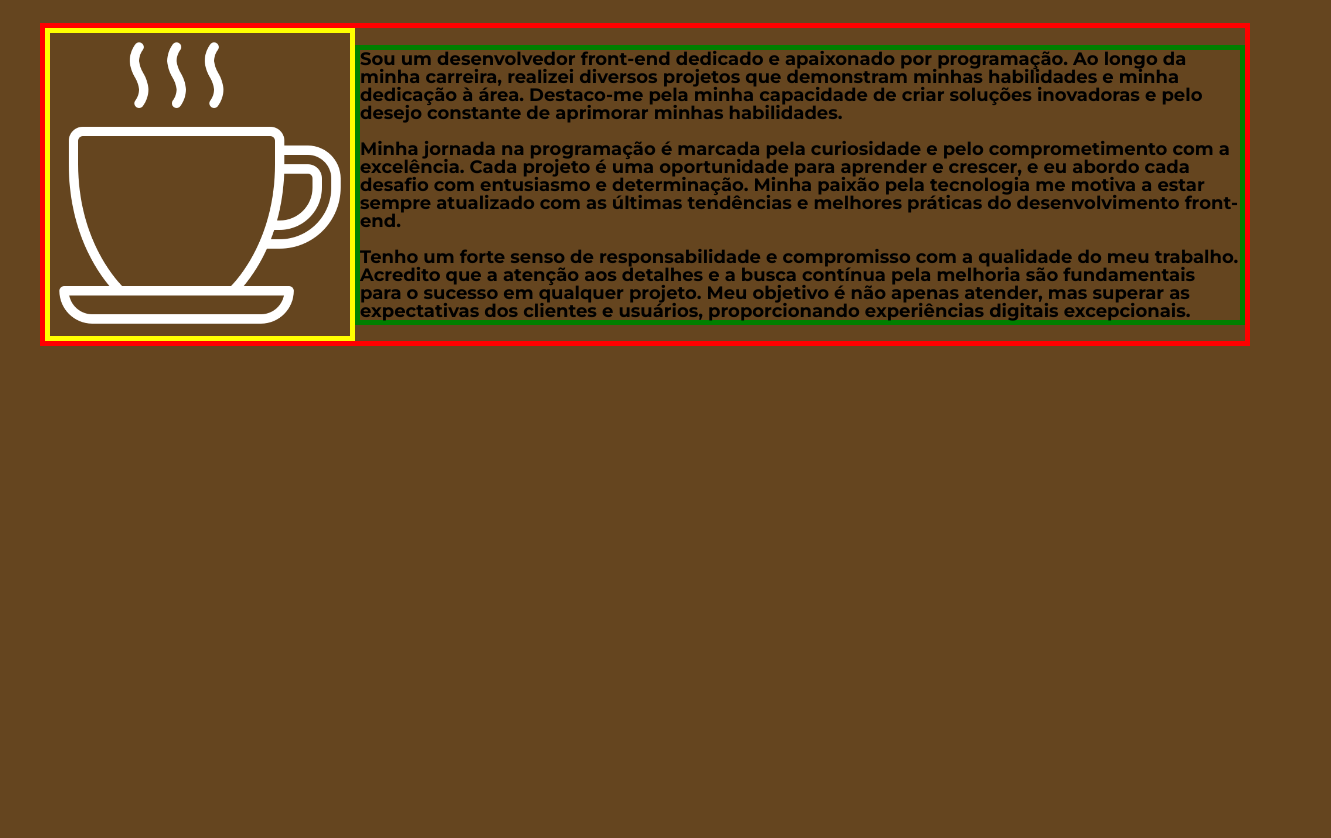
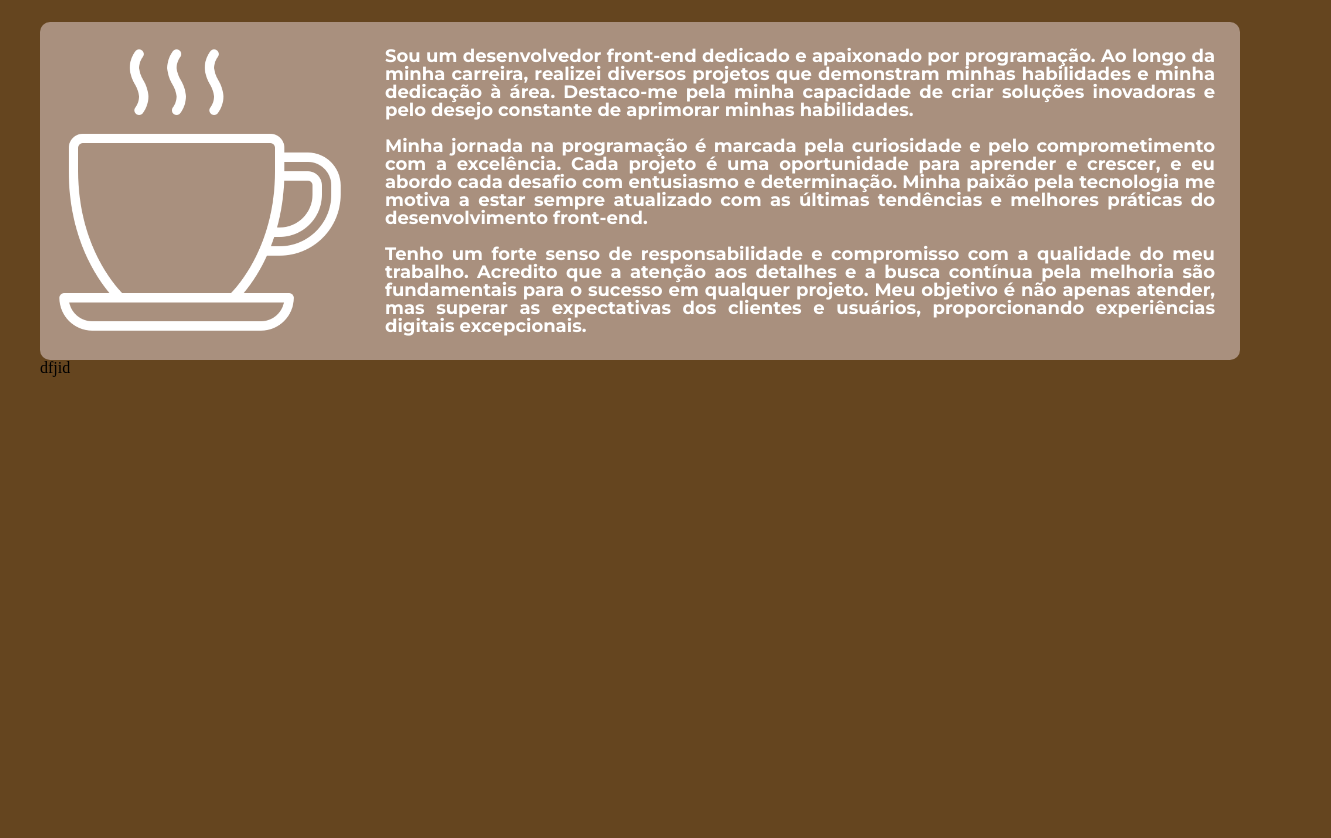
Before and after one commit to Clebers0nCS/Portifolio-Cleberson, a plain HTML site: page index.html in a window 1280 px wide. Shown: the part 433-1271 px from the top of the page, 1331 px wide, since content can reach past the window. Before the commit the page ends 800 px from the top, so only its background shows below. Drawn offline with Linux system fonts and the light colour scheme.

Commit message:
O
Adicionei partes importantes da estrutura do CSS

```diff
--- a/css/estilo.css
+++ b/css/estilo.css
@@ -1,21 +1,32 @@
 
 @import url('colors.css');
+
+html {
+    scroll-behavior: smooth; /* Ativa a scrollagem suave */
+}
+
 body {
     background-color: #65451F;
 }
 
+section {
+    scroll-margin-top: 80px; /* Define a margem de scroll para o topo das seções */
+}
 .container {
     max-width: 1200px;
     margin: 0 auto;
-
+    padding-top: 80px;
 }
 
 .menuInicio {
     width: 100%;
     height: 30px;
     padding: 2%;
-    position: sticky;
+    position: fixed;
+    top: 0;
+    left: 0;
     background-color: var(--fundo-cor);
+    z-index: 1000;
 }
 
 .menuInicio ul {
@@ -116,16 +127,23 @@ body {
     width: 100%;
     margin-top: 3%;
     height: auto;
-    border: 5px red solid;
+    background-color: #A9907E;
+    border-radius: 10px;
 }
 
 .img-coffe {
-    border: 5px yellow solid;
+    margin: 10px;
 }
 
 .texto-sobremim {
     font-size: 18px;
     font-weight: 700;
+    padding: 25px;
+    text-align: justify;
     font-family: Montserrat;
-    border: 5px green solid;
+    color: var(--cor-texto);
 }
+
+.conteudoprojetos {
+    height: 2000px;
+}
--- a/index.html
+++ b/index.html
@@ -19,8 +19,8 @@
     <header>
       <nav class="menuInicio">
         <ul>
-          <li><a href="#">Sobre mim</a></li>
-          <li><a href="#">Projetos</a></li>
+          <li><a href="#sobre-mim">Sobre mim</a></li>
+          <li><a href="#projetos">Projetos</a></li>
           <li><a href="#">Habilidades</a></li>
           <li><a href="#"> Contato</a></li>
         </ul>
@@ -43,16 +43,40 @@
       </div>
       <section id="sobre-mim">
         <div class="sobremim">
-            <div class="img-logo img-coffe"><img src="/imagem/tea-cup_5402782.png" alt="coffe"></div>
-            <div class="texto-sobremim">
-                <p>Sou um desenvolvedor front-end dedicado e apaixonado por programação. Ao longo da minha carreira, realizei diversos projetos que demonstram minhas habilidades e minha dedicação à área. Destaco-me pela minha capacidade de criar soluções inovadoras e pelo desejo constante de aprimorar minhas habilidades.<br><br>
+          <div class="img-logo img-coffe">
+            <img src="/imagem/tea-cup_5402782.png" alt="coffe" />
+          </div>
+          <div class="texto-sobremim">
+            <p>
+              Sou um desenvolvedor front-end dedicado e apaixonado por
+              programação. Ao longo da minha carreira, realizei diversos
+              projetos que demonstram minhas habilidades e minha dedicação à
+              área. Destaco-me pela minha capacidade de criar soluções
+              inovadoras e pelo desejo constante de aprimorar minhas
+              habilidades.<br /><br />
 
-                    Minha jornada na programação é marcada pela curiosidade e pelo comprometimento com a excelência. Cada projeto é uma oportunidade para aprender e crescer, e eu abordo cada desafio com entusiasmo e determinação. Minha paixão pela tecnologia me motiva a estar sempre atualizado com as últimas tendências e melhores práticas do desenvolvimento front-end.<br><br>
+              Minha jornada na programação é marcada pela curiosidade e pelo
+              comprometimento com a excelência. Cada projeto é uma oportunidade
+              para aprender e crescer, e eu abordo cada desafio com entusiasmo e
+              determinação. Minha paixão pela tecnologia me motiva a estar
+              sempre atualizado com as últimas tendências e melhores práticas do
+              desenvolvimento front-end.<br /><br />
 
-                    Tenho um forte senso de responsabilidade e compromisso com a qualidade do meu trabalho. Acredito que a atenção aos detalhes e a busca contínua pela melhoria são fundamentais para o sucesso em qualquer projeto. Meu objetivo é não apenas atender, mas superar as expectativas dos clientes e usuários, proporcionando experiências digitais excepcionais.</p>
-            </div>
+              Tenho um forte senso de responsabilidade e compromisso com a
+              qualidade do meu trabalho. Acredito que a atenção aos detalhes e a
+              busca contínua pela melhoria são fundamentais para o sucesso em
+              qualquer projeto. Meu objetivo é não apenas atender, mas superar
+              as expectativas dos clientes e usuários, proporcionando
+              experiências digitais excepcionais.
+            </p>
+          </div>
         </div>
+      </section>
 
+      <section id="projetos">
+        <div class="conteudoprojetos">
+            dfjid
+        </div>
       </section>
     </div>
   </body>
```
